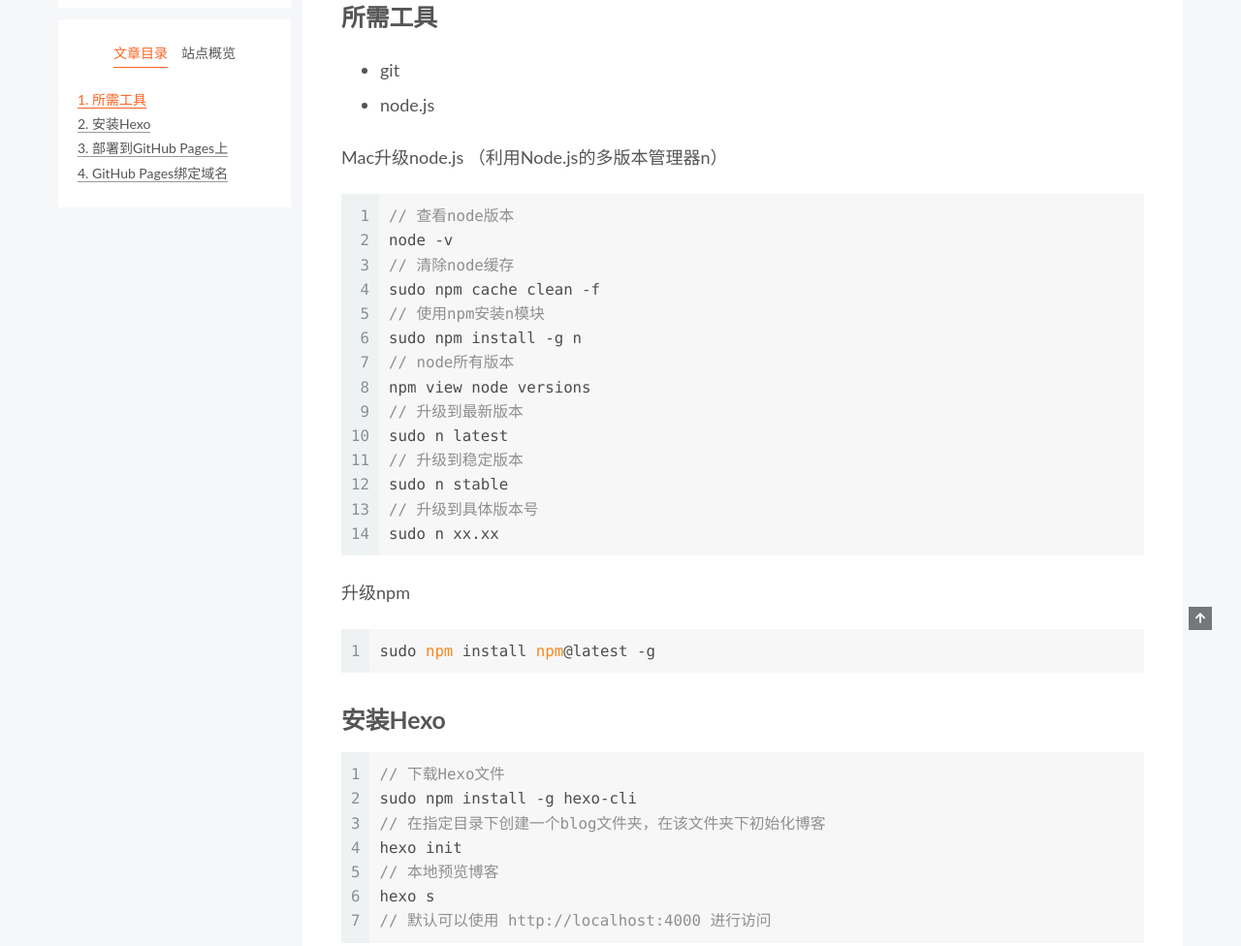
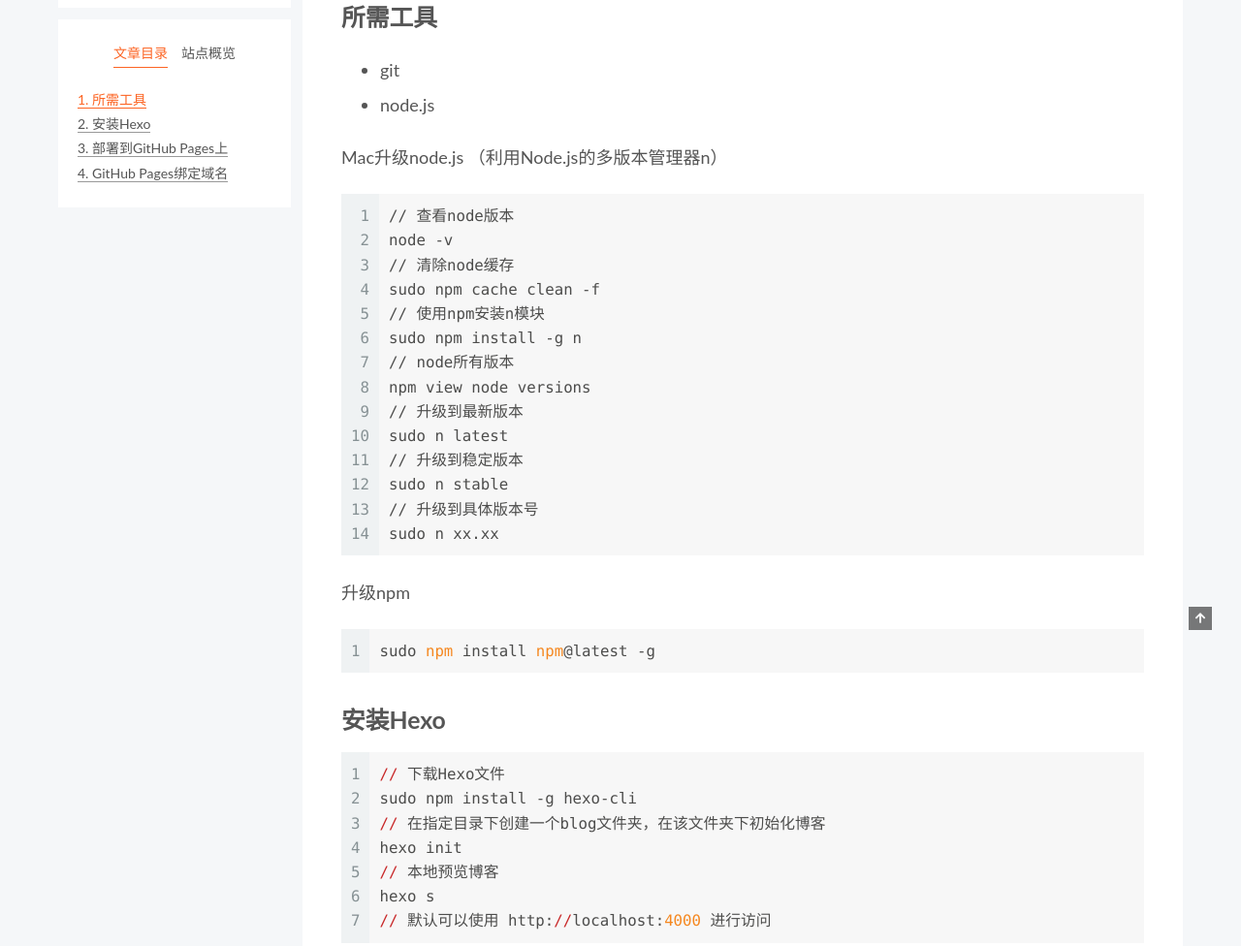
Before and after one commit to kaisei-kou/kaisei-kou.github.io, a plain HTML site: page 2021/06/11/createHexoBlogWithGit/index.html in a window 1280 px wide. Shown: the part 250-1226 px from the top of the page at 97% size. Drawn offline with Linux system fonts and the light colour scheme.

Commit message:
Site updated: 2021-06-13 22:38:01

```diff
--- a/2021/06/11/createHexoBlogWithGit/index.html
+++ b/2021/06/11/createHexoBlogWithGit/index.html
@@ -28,7 +28,7 @@
 <meta property="og:description" content="使用GitHub+Hexo搭建个人博客和绑定域名操作">
 <meta property="og:locale">
 <meta property="article:published_time" content="2021-06-10T23:38:07.000Z">
-<meta property="article:modified_time" content="2021-06-13T13:35:04.293Z">
+<meta property="article:modified_time" content="2021-06-13T13:37:55.483Z">
 <meta property="article:author" content="塞尔达一生推">
 <meta property="article:tag" content="Hexo">
 <meta property="article:tag" content="GitHubPage">
@@ -193,7 +193,7 @@
                   <i class="far fa-calendar-check"></i>
                 </span>
                 <span class="post-meta-item-text">更新于</span>
-                <time title="修改时间：2021-06-13 22:35:04" itemprop="dateModified" datetime="2021-06-13T22:35:04+09:00">2021-06-13</time>
+                <time title="修改时间：2021-06-13 22:37:55" itemprop="dateModified" datetime="2021-06-13T22:37:55+09:00">2021-06-13</time>
               </span>
 
 
@@ -213,11 +213,11 @@
 <li>node.js</li>
 </ul>
 <p>Mac升级node.js （利用Node.js的多版本管理器n）</p>
-<figure class="highlight java"><table><tr><td class="gutter"><pre><span class="line">1</span><br><span class="line">2</span><br><span class="line">3</span><br><span class="line">4</span><br><span class="line">5</span><br><span class="line">6</span><br><span class="line">7</span><br><span class="line">8</span><br><span class="line">9</span><br><span class="line">10</span><br><span class="line">11</span><br><span class="line">12</span><br><span class="line">13</span><br><span class="line">14</span><br></pre></td><td class="code"><pre><span class="line"><span class="comment">// 查看node版本</span></span><br><span class="line">node -v</span><br><span class="line"><span class="comment">// 清除node缓存</span></span><br><span class="line">sudo npm cache clean -f</span><br><span class="line"><span class="comment">// 使用npm安装n模块</span></span><br><span class="line">sudo npm install -g n</span><br><span class="line"><span class="comment">// node所有版本</span></span><br><span class="line">npm view node versions </span><br><span class="line"><span class="comment">// 升级到最新版本</span></span><br><span class="line">sudo n latest</span><br><span class="line"><span class="comment">// 升级到稳定版本</span></span><br><span class="line">sudo n stable</span><br><span class="line"><span class="comment">// 升级到具体版本号</span></span><br><span class="line">sudo n xx.xx </span><br></pre></td></tr></table></figure>
+<figure class="highlight python"><table><tr><td class="gutter"><pre><span class="line">1</span><br><span class="line">2</span><br><span class="line">3</span><br><span class="line">4</span><br><span class="line">5</span><br><span class="line">6</span><br><span class="line">7</span><br><span class="line">8</span><br><span class="line">9</span><br><span class="line">10</span><br><span class="line">11</span><br><span class="line">12</span><br><span class="line">13</span><br><span class="line">14</span><br></pre></td><td class="code"><pre><span class="line">// 查看node版本</span><br><span class="line">node -v</span><br><span class="line">// 清除node缓存</span><br><span class="line">sudo npm cache clean -f</span><br><span class="line">// 使用npm安装n模块</span><br><span class="line">sudo npm install -g n</span><br><span class="line">// node所有版本</span><br><span class="line">npm view node versions </span><br><span class="line">// 升级到最新版本</span><br><span class="line">sudo n latest</span><br><span class="line">// 升级到稳定版本</span><br><span class="line">sudo n stable</span><br><span class="line">// 升级到具体版本号</span><br><span class="line">sudo n xx.xx </span><br></pre></td></tr></table></figure>
 <p>升级npm</p>
 <figure class="highlight coffeescript"><table><tr><td class="gutter"><pre><span class="line">1</span><br></pre></td><td class="code"><pre><span class="line">sudo <span class="built_in">npm</span> install <span class="built_in">npm</span>@latest -g</span><br></pre></td></tr></table></figure>
 
-<h2 id="安装Hexo"><a href="#安装Hexo" class="headerlink" title="安装Hexo"></a>安装Hexo</h2><figure class="highlight java"><table><tr><td class="gutter"><pre><span class="line">1</span><br><span class="line">2</span><br><span class="line">3</span><br><span class="line">4</span><br><span class="line">5</span><br><span class="line">6</span><br><span class="line">7</span><br></pre></td><td class="code"><pre><span class="line"><span class="comment">// 下载Hexo文件</span></span><br><span class="line">sudo npm install -g hexo-cli</span><br><span class="line"><span class="comment">// 在指定目录下创建一个blog文件夹，在该文件夹下初始化博客</span></span><br><span class="line">hexo init</span><br><span class="line"><span class="comment">// 本地预览博客</span></span><br><span class="line">hexo s</span><br><span class="line"><span class="comment">// 默认可以使用 http://localhost:4000 进行访问</span></span><br></pre></td></tr></table></figure>
+<h2 id="安装Hexo"><a href="#安装Hexo" class="headerlink" title="安装Hexo"></a>安装Hexo</h2><figure class="highlight awk"><table><tr><td class="gutter"><pre><span class="line">1</span><br><span class="line">2</span><br><span class="line">3</span><br><span class="line">4</span><br><span class="line">5</span><br><span class="line">6</span><br><span class="line">7</span><br></pre></td><td class="code"><pre><span class="line"><span class="regexp">//</span> 下载Hexo文件</span><br><span class="line">sudo npm install -g hexo-cli</span><br><span class="line"><span class="regexp">//</span> 在指定目录下创建一个blog文件夹，在该文件夹下初始化博客</span><br><span class="line">hexo init</span><br><span class="line"><span class="regexp">//</span> 本地预览博客</span><br><span class="line">hexo s</span><br><span class="line"><span class="regexp">//</span> 默认可以使用 http:<span class="regexp">//</span>localhost:<span class="number">4000</span> 进行访问</span><br></pre></td></tr></table></figure>
 <h2 id="部署到GitHub-Pages上"><a href="#部署到GitHub-Pages上" class="headerlink" title="部署到GitHub Pages上"></a>部署到GitHub Pages上</h2><h3 id="添加SSH-Key到github"><a href="#添加SSH-Key到github" class="headerlink" title="添加SSH Key到github"></a>添加SSH Key到github</h3><figure class="highlight awk"><table><tr><td class="gutter"><pre><span class="line">1</span><br><span class="line">2</span><br><span class="line">3</span><br><span class="line">4</span><br><span class="line">5</span><br><span class="line">6</span><br><span class="line">7</span><br><span class="line">8</span><br><span class="line">9</span><br></pre></td><td class="code"><pre><span class="line"><span class="regexp">//</span> 配置用户名和账号的命令</span><br><span class="line">git config --global user.name <span class="string">&quot;username&quot;</span></span><br><span class="line">git config --global user.email <span class="string">&quot;email@gmail.com&quot;</span></span><br><span class="line"></span><br><span class="line"><span class="regexp">//</span> 生成SSH Key</span><br><span class="line">ssh-keygen -t rsa -C <span class="string">&quot;email@gmail.com&quot;</span></span><br><span class="line"></span><br><span class="line"><span class="regexp">//</span> 输出key并复制</span><br><span class="line">cat ~<span class="regexp">/.ssh/i</span>d_rsa.pub</span><br></pre></td></tr></table></figure>
 <p>登录github<br>Settings –&gt; SSH and GPG keys –&gt; New SSH key<br>追加刚才复制的key</p>
 <h3 id="本地博客关联到Github主页"><a href="#本地博客关联到Github主页" class="headerlink" title="本地博客关联到Github主页"></a>本地博客关联到Github主页</h3><p>登录Github并且创建一个名字为 username.githug.io 的Public仓库<br>切换到博客目录后执行</p>
```
Also changed, not shown: index.html (+1 -1 lines).
